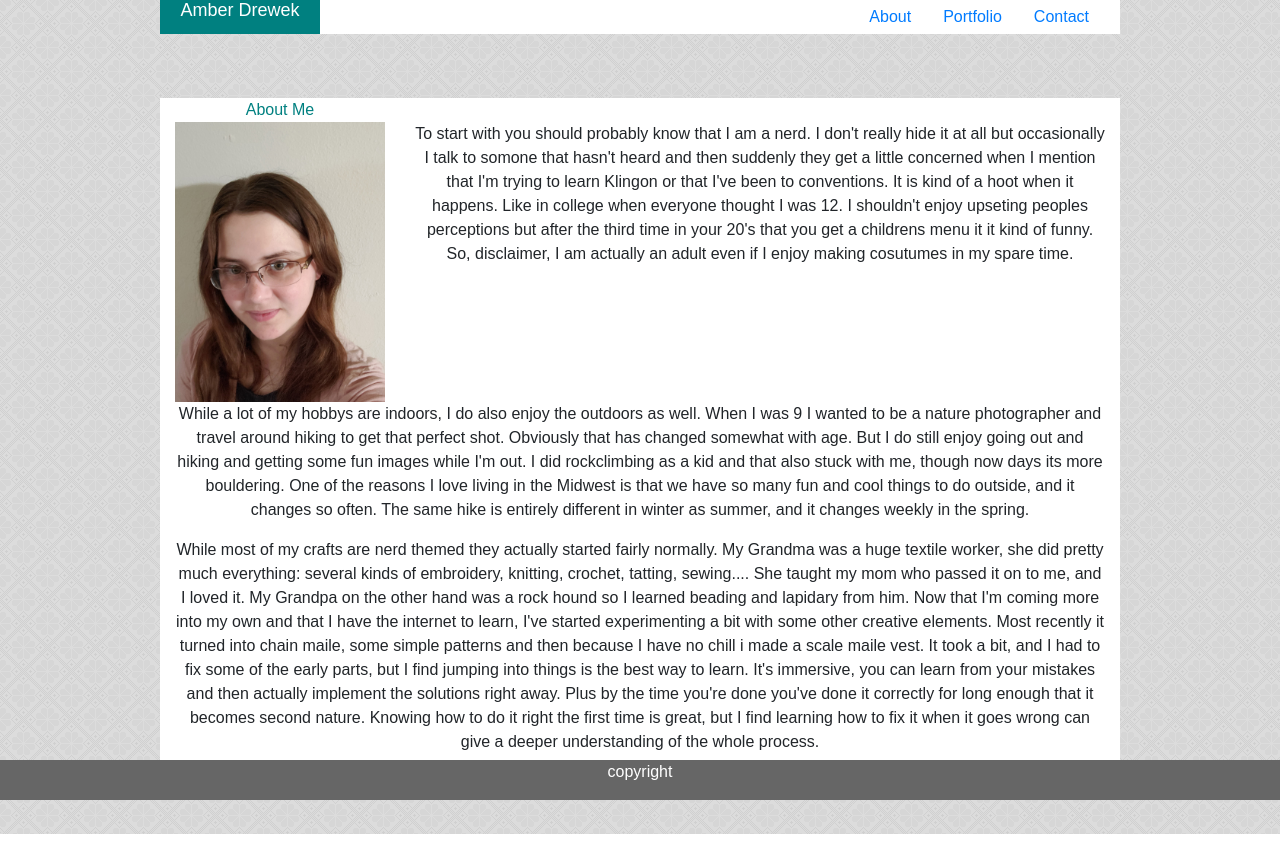
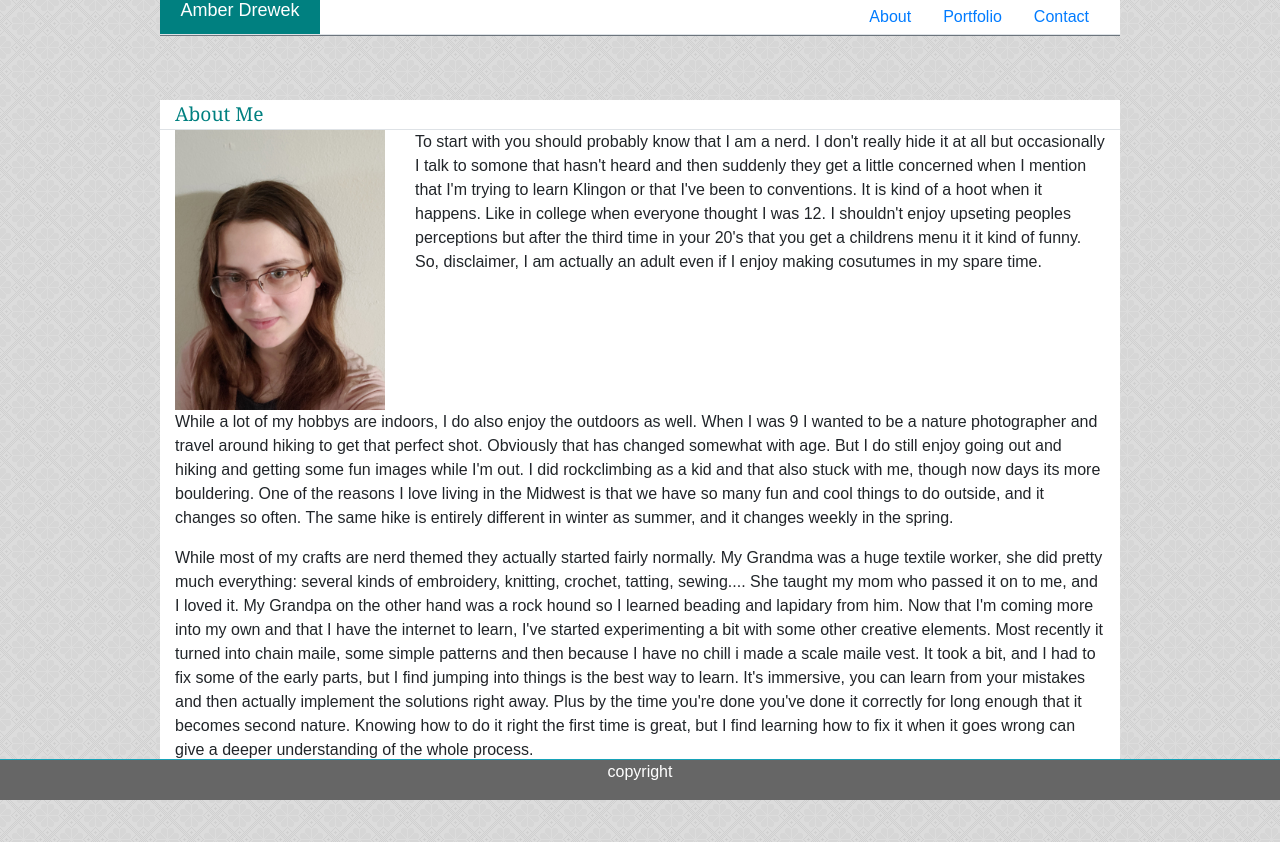
Before and after one commit to Ladytardis/amber-drewek-prework, a plain HTML site: page Module-1-Assessment/index.html in a window 1280 px wide. Drawn offline with nearby package versions, Linux system fonts and the light colour scheme.

Commit message:
fixed header and footer

```diff
--- a/Module-1-Assessment/assets/css/style.css
+++ b/Module-1-Assessment/assets/css/style.css
@@ -1,10 +1,10 @@
-body {background-image: url(../images/norwegian_rose.png); text-align: center; height: 100%; font-family: Arial, Helvetica, sans-serif;}
+  body {background-image: url(../images/norwegian_rose.png); text-align: left; height: 100%; font-family: Arial, Helvetica, sans-serif;}
 
-#top {width: 960px; margin-top: 0px; margin-bottom: 5%; background-color: white; align-self: center; line-height: normal;}
-
+#top {width: 960px; margin-top: 0px; margin-bottom: 5%; background-color: white; align-self: center; line-height: normal; border-color: #cccccc; border-width: 10px;}
+.p {margin-bottom: 1%;}
 .col-2 {background-color: teal; color: white; line-height: large;}
-h1 {color: white; font-size: large; text-align: center;}
-.container {background-color:white; margin-top: 5%; margin-bottom: 5%; width: 960px; align-self: center;}
-header {color: teal;}
-#footer {margin-top: auto; background-color: #666666; color:white; margin-bottom: 0; padding: 0;
-}
+h1 {color: #ffffff; font-size: large; text-align: center;}
+.container {background-color: #ffffff; border-color: #dddddd; margin-top: 5%; margin-bottom: 5%; width: 960px; align-self: center;}
+header {color: teal; font-size: larger; font-family: Georgia, 'Times New Roman', Times, serif;}
+#footer {text-align: center; margin-top: auto; background-color: #666666; color:white; margin-bottom: 0; border-width: 2px;}
+#Contact {text-align: left;}
--- a/Module-1-Assessment/index.html
+++ b/Module-1-Assessment/index.html
@@ -11,8 +11,9 @@
 
 <body>
 
-    <div class="container align-self-center" id="top">
-        <div class="row">
+    <div class="container align-self-center border-bottom border-secondary" id="top">
+
+        <div class="row border-bottom">
             <div class="col-2">
                   <h1>Amber Drewek</h1r>
           </div>
@@ -36,7 +37,7 @@
 
 
 <div class="container align-self-center">
-    <div class="row">
+    <div class="row border-bottom">
         <div class="col-3">
         <header>About Me</header>
         </div>
@@ -84,7 +85,7 @@
          </div>
     </div>
 
-    <footer id="footer" class="fixed-bottom">
+    <footer id="footer" class="fixed-bottom border-top border-info">
      <div class="row">
          <div class="col-12">
                 <p>copyright</p>
```
Also changed, not shown: Module-1-Assessment/contact.html (+3 -3 lines), Module-1-Assessment/portfolio.html (+8 -4 lines).
